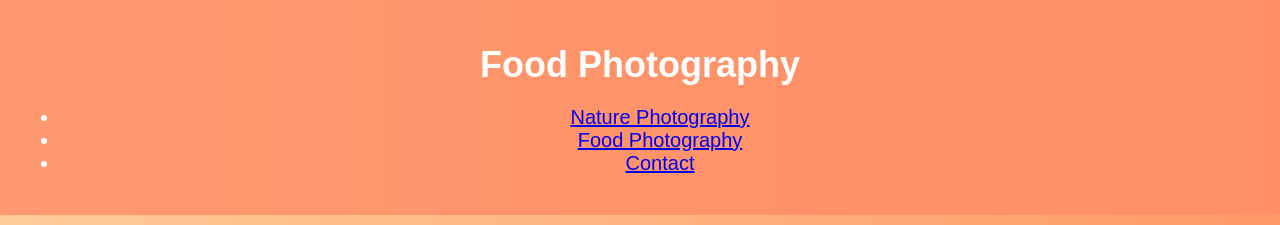
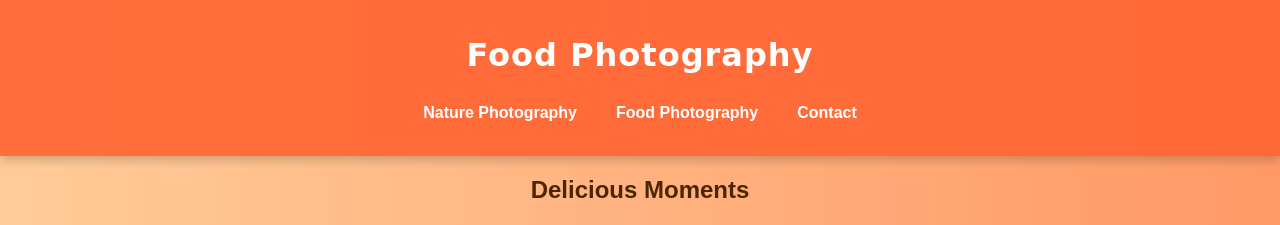
Before and after one commit to Sharon404/photography_portfolio, a Django app: page /food-photography/ in a window 1280 px wide. Shown: the top 225 px of the page. Run offline with Django 5.2, Linux system fonts and the light colour scheme; data comes from the database, SQL or seed files in the repository.

Commit message:
new error

```diff
--- a/static/css/food.css
+++ b/static/css/food.css
@@ -1,3 +1,4 @@
+/* 🍑 Cozy Background */
 body {
     background: linear-gradient(to right, #ffcc99, #ff9966);
     color: #4d2600;
@@ -7,36 +8,104 @@ body {
     text-align: center;
 }
 
-header {
-    background: rgba(255, 140, 102, 0.8);
-    padding: 20px;
-    font-size: 20px;
+/* 🔥 Stylish Header */
+header, footer {
+    background: rgba(255, 100, 50, 0.9); /* Matching colors */
+    padding: 15px;
+    font-size: 18px;
     color: white;
+    box-shadow: 0px 4px 10px rgba(0, 0, 0, 0.2);
 }
 
-h1 {
-    font-size: 36px;
-    margin-bottom: 10px;
+header h1 {
+    font-size: 32px;
+    margin-bottom: 5px;
+    font-family: 'Pacifico', cursive;
+    letter-spacing: 1px;
+    animation: fadeIn 1s ease-in-out;
 }
 
-h2 {
-    color: #ff6600;
+/* 🌟 Sleek Nav Bar */
+nav {
+    display: flex;
+    justify-content: center;
+    gap: 15px;
+    margin-top: 10px;
 }
 
+nav ul {
+    list-style: none;
+    padding: 0;
+    display: flex;
+    gap: 15px;
+}
+
+nav ul li {
+    display: inline;
+}
+
+nav ul li a {
+    text-decoration: none;
+    color: white;
+    font-weight: bold;
+    font-size: 16px;
+    padding: 8px 12px;
+    border-radius: 5px;
+    transition: all 0.3s ease-in-out;
+}
+
+nav ul li a:hover {
+    background: rgba(255, 255, 255, 0.3);
+    transform: scale(1.1);
+}
+
+/* 📸 Responsive Gallery */
 .gallery-container {
     display: flex;
     flex-wrap: wrap;
     justify-content: center;
-    gap: 10px;
+    align-items: center;
+    gap: 15px;
     padding: 20px;
 }
 
-.photo-card img {
-    width: 250px;
+/* 🖼 Standard Image Frame */
+.photo-card {
+    width: 280px;
+    height: 280px;
+    overflow: hidden;
     border-radius: 10px;
-    transition: transform 0.3s;
+    box-shadow: 0px 5px 10px rgba(0, 0, 0, 0.2);
+    transition: transform 0.3s ease-in-out;
 }
 
-.photo-card img:hover {
-    transform: scale(1.1);
+.photo-card img {
+    width: 100%;
+    height: 100%;
+    object-fit: cover;
+    transition: transform 0.3s ease-in-out;
 }
+
+.photo-card:hover {
+    transform: scale(1.05);
+}
+
+/* 🔽 Footer */
+footer {
+    text-align: center;
+    padding: 10px;
+    font-size: 14px;
+    animation: fadeIn 1s ease-in-out;
+}
+
+/* 🎬 Animations */
+@keyframes fadeIn {
+    from {
+        opacity: 0;
+        transform: translateY(-10px);
+    }
+    to {
+        opacity: 1;
+        transform: translateY(0);
+    }
+}
--- a/templates/food.html
+++ b/templates/food.html
@@ -23,14 +23,21 @@
         <section id="food-gallery">
             <h2>Delicious Moments</h2>
             <div class="gallery-container">
-                <div class="photo-card"><img src="assets/images/food1.jpg" alt="Dish 1"></div>
-                <div class="photo-card"><img src="assets/images/food2.jpg" alt="Dish 2"></div>
-                <div class="photo-card"><img src="assets/images/food3.jpg" alt="Dish 3"></div>
-                <div class="photo-card"><img src="assets/images/food4.jpg" alt="Dish 4"></div>
+                {% for photo in food_photos %}
+                    <div class="photo-card">
+                        <img src="{{ photo.image.url }}" alt="{{ photo.description }}">
+                    </div>
+                {% empty %}
+                    <p>No food photos available yet.</p>
+                {% endfor %}
             </div>
         </section>
     </main>
 
+    <footer>
+        <p>&copy; 2025 Food Photography. All rights reserved.</p>
+    </footer>
+
     <script src="{% static 'js/food.js' %}" defer></script>
 </body>
 </html>
```
